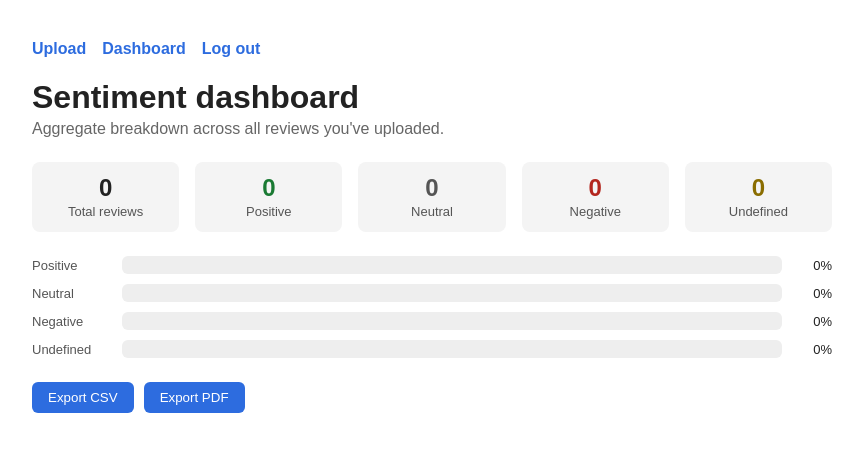
After one commit to kabacase/Sentify, a Flask app: page /dashboard in a window 1280 px wide. The commit adds this page. Shown: the top 452 px of the page, without its empty margins (208-1071 px from the left). Run offline with Flask 3, Linux system fonts and the light colour scheme; the visitor is signed in with stand-in values (Sample User, id 1); data that the repository does not hold is empty.

Commit message:
Add login, dashboard, and export to sentiment analyzer
Builds out the remaining sprint features on top of the CSV upload +
VADER classification from sprint 1: session-based login against
seeded demo accounts, per-user persistence in SQLite, an Undefined
sentiment bucket for unreadable rows, a dashboard with an aggregate
breakdown, and CSV/PDF export of results.

Co-Authored-By: Claude Sonnet 5 <noreply@anthropic.com>

```diff
--- a/app.py
+++ b/app.py
@@ -1,9 +1,17 @@
-from flask import Flask, render_template, request
-from vaderSentiment.vaderSentiment import SentimentIntensityAnalyzer
 import csv
 import io
+from functools import wraps
+
+from flask import Flask, render_template, request, redirect, url_for, session, Response
+from vaderSentiment.vaderSentiment import SentimentIntensityAnalyzer
+from werkzeug.security import check_password_hash
+from fpdf import FPDF
+from fpdf.enums import XPos, YPos
+
+import db
 
 app = Flask(__name__)
+app.secret_key = "sentify-dev-secret"
 analyzer = SentimentIntensityAnalyzer()
 
 # columns we'll look for in the uploaded CSV, in order of preference
@@ -19,7 +27,9 @@ def find_review_column(fieldnames):
 
 
 def classify(text):
-    """Returns 'Positive', 'Negative', or 'Neutral' for a piece of text."""
+    """Returns 'Positive', 'Negative', 'Neutral', or 'Undefined' for a piece of text."""
+    if not text or not text.strip():
+        return "Undefined"
     score = analyzer.polarity_scores(text)["compound"]
     if score >= 0.05:
         return "Positive"
@@ -29,8 +39,46 @@ def classify(text):
         return "Neutral"
 
 
-@app.route("/", methods=["GET", "POST"])
+def login_required(view):
+    @wraps(view)
+    def wrapped(*args, **kwargs):
+        if not session.get("user_id"):
+            return redirect(url_for("login"))
+        return view(*args, **kwargs)
+    return wrapped
+
+
+@app.route("/")
 def index():
+    if session.get("user_id"):
+        return redirect(url_for("upload"))
+    return redirect(url_for("login"))
+
+
+@app.route("/login", methods=["GET", "POST"])
+def login():
+    error = None
+    if request.method == "POST":
+        email = request.form.get("email", "").strip()
+        password = request.form.get("password", "")
+        user = db.get_user_by_email(email)
+        if user and check_password_hash(user["password_hash"], password):
+            session["user_id"] = user["id"]
+            session["email"] = user["email"]
+            return redirect(url_for("upload"))
+        error = "Invalid email or password."
+    return render_template("login.html", error=error)
+
+
+@app.route("/logout")
+def logout():
+    session.clear()
+    return redirect(url_for("login"))
+
+
+@app.route("/upload", methods=["GET", "POST"])
+@login_required
+def upload():
     results = None
     error = None
     summary = None
@@ -54,26 +102,75 @@ def index():
                     results = []
                     for row in reader:
                         text = (row.get(column) or "").strip()
-                        if text:
-                            results.append({
-                                "text": text,
-                                "sentiment": classify(text),
-                            })
+                        sentiment = classify(text)
+                        db.create_review(session["user_id"], text, sentiment)
+                        results.append({"text": text, "sentiment": sentiment})
 
                     if not results:
-                        error = "No review text found in that file."
+                        error = "No rows found in that file."
                     else:
                         summary = {
                             "total": len(results),
                             "positive": sum(1 for r in results if r["sentiment"] == "Positive"),
                             "negative": sum(1 for r in results if r["sentiment"] == "Negative"),
                             "neutral": sum(1 for r in results if r["sentiment"] == "Neutral"),
+                            "undefined": sum(1 for r in results if r["sentiment"] == "Undefined"),
                         }
             except Exception:
                 error = "Couldn't read that file. Make sure it's a valid CSV."
 
-    return render_template("index.html", results=results, error=error, summary=summary)
+    return render_template("upload.html", results=results, error=error, summary=summary)
+
+
+@app.route("/dashboard")
+@login_required
+def dashboard():
+    summary = db.get_summary_for_user(session["user_id"])
+    percentages = {}
+    for key in ("positive", "negative", "neutral", "undefined"):
+        percentages[key] = round((summary[key] / summary["total"]) * 100) if summary["total"] else 0
+    return render_template("dashboard.html", summary=summary, percentages=percentages)
+
+
+@app.route("/export/csv")
+@login_required
+def export_csv():
+    reviews = db.get_reviews_for_user(session["user_id"])
+    buffer = io.StringIO()
+    writer = csv.writer(buffer)
+    writer.writerow(["review", "sentiment"])
+    for review in reviews:
+        writer.writerow([review["text"], review["sentiment"]])
+
+    return Response(
+        buffer.getvalue(),
+        mimetype="text/csv",
+        headers={"Content-Disposition": "attachment; filename=sentify_results.csv"},
+    )
+
+
+@app.route("/export/pdf")
+@login_required
+def export_pdf():
+    reviews = db.get_reviews_for_user(session["user_id"])
+
+    pdf = FPDF()
+    pdf.add_page()
+    pdf.set_font("Helvetica", "B", 16)
+    pdf.cell(0, 10, "Sentify Sentiment Results", new_x=XPos.LMARGIN, new_y=YPos.NEXT)
+    pdf.set_font("Helvetica", "", 11)
+    for review in reviews:
+        line = f"[{review['sentiment']}] {review['text']}"
+        pdf.multi_cell(0, 8, line, new_x=XPos.LMARGIN, new_y=YPos.NEXT)
+
+    pdf_bytes = bytes(pdf.output())
+    return Response(
+        pdf_bytes,
+        mimetype="application/pdf",
+        headers={"Content-Disposition": "attachment; filename=sentify_results.pdf"},
+    )
 
 
 if __name__ == "__main__":
+    db.init_db()
     app.run(debug=True)
--- /dev/null
+++ b/db.py
@@ -0,0 +1,84 @@
+import sqlite3
+from datetime import datetime
+from werkzeug.security import generate_password_hash
+
+DB_PATH = "sentify.db"
+
+DEMO_USERS = [
+    ("demo@sentify.com", "demo1234"),
+    ("manager@sentify.com", "manager123"),
+]
+
+
+def get_db():
+    conn = sqlite3.connect(DB_PATH)
+    conn.row_factory = sqlite3.Row
+    return conn
+
+
+def init_db():
+    conn = get_db()
+    conn.execute("""
+        CREATE TABLE IF NOT EXISTS users (
+            id INTEGER PRIMARY KEY AUTOINCREMENT,
+            email TEXT UNIQUE NOT NULL,
+            password_hash TEXT NOT NULL
+        )
+    """)
+    conn.execute("""
+        CREATE TABLE IF NOT EXISTS reviews (
+            id INTEGER PRIMARY KEY AUTOINCREMENT,
+            user_id INTEGER NOT NULL,
+            text TEXT NOT NULL,
+            sentiment TEXT NOT NULL,
+            created_at TEXT NOT NULL,
+            FOREIGN KEY (user_id) REFERENCES users (id)
+        )
+    """)
+
+    existing = conn.execute("SELECT COUNT(*) FROM users").fetchone()[0]
+    if existing == 0:
+        for email, password in DEMO_USERS:
+            conn.execute(
+                "INSERT INTO users (email, password_hash) VALUES (?, ?)",
+                (email, generate_password_hash(password)),
+            )
+
+    conn.commit()
+    conn.close()
+
+
+def get_user_by_email(email):
+    conn = get_db()
+    user = conn.execute("SELECT * FROM users WHERE email = ?", (email,)).fetchone()
+    conn.close()
+    return user
+
+
+def create_review(user_id, text, sentiment):
+    conn = get_db()
+    conn.execute(
+        "INSERT INTO reviews (user_id, text, sentiment, created_at) VALUES (?, ?, ?, ?)",
+        (user_id, text, sentiment, datetime.now().isoformat()),
+    )
+    conn.commit()
+    conn.close()
+
+
+def get_reviews_for_user(user_id):
+    conn = get_db()
+    reviews = conn.execute(
+        "SELECT * FROM reviews WHERE user_id = ? ORDER BY id DESC", (user_id,)
+    ).fetchall()
+    conn.close()
+    return reviews
+
+
+def get_summary_for_user(user_id):
+    reviews = get_reviews_for_user(user_id)
+    summary = {"total": len(reviews), "positive": 0, "negative": 0, "neutral": 0, "undefined": 0}
+    for review in reviews:
+        key = review["sentiment"].lower()
+        if key in summary:
+            summary[key] += 1
+    return summary
--- a/requirements.txt
+++ b/requirements.txt
@@ -1,2 +1,3 @@
 Flask
 vaderSentiment
+fpdf2
--- a/static/style.css
+++ b/static/style.css
@@ -20,6 +20,36 @@ h1 {
   display: flex;
   gap: 10px;
   align-items: center;
+}
+
+.topnav {
+  margin-bottom: 20px;
+  display: flex;
+  gap: 16px;
+}
+
+.topnav a {
+  color: #2d6cdf;
+  text-decoration: none;
+  font-weight: bold;
+}
+
+.topnav a:hover {
+  text-decoration: underline;
+}
+
+.login-form {
+  margin: 24px 0;
+  display: flex;
+  flex-direction: column;
+  gap: 10px;
+  max-width: 300px;
+}
+
+.login-form input {
+  padding: 8px 10px;
+  border: 1px solid #ccc;
+  border-radius: 6px;
 }
 
 button {
@@ -68,6 +98,53 @@ button:hover {
 .stat.positive .num { color: #1a7a33; }
 .stat.negative .num { color: #b3261e; }
 .stat.neutral .num { color: #555; }
+.stat.undefined .num { color: #8a6d00; }
+
+.bar-chart {
+  margin: 24px 0;
+}
+
+.bar-row {
+  display: flex;
+  align-items: center;
+  gap: 10px;
+  margin-bottom: 10px;
+}
+
+.bar-label {
+  width: 80px;
+  font-size: 13px;
+  color: #555;
+}
+
+.bar-track {
+  flex: 1;
+  background: #eee;
+  border-radius: 6px;
+  height: 18px;
+  overflow: hidden;
+}
+
+.bar-fill {
+  height: 100%;
+}
+
+.bar-fill.positive { background: #1a7a33; }
+.bar-fill.negative { background: #b3261e; }
+.bar-fill.neutral { background: #999; }
+.bar-fill.undefined { background: #d4a900; }
+
+.bar-pct {
+  width: 40px;
+  font-size: 13px;
+  text-align: right;
+}
+
+.export-links {
+  display: flex;
+  gap: 10px;
+  margin-top: 16px;
+}
 
 table {
   width: 100%;
@@ -93,3 +170,4 @@ th, td {
 .tag.positive { background: #d4edda; color: #155724; }
 .tag.negative { background: #f8d7da; color: #721c24; }
 .tag.neutral  { background: #e2e3e5; color: #383d41; }
+.tag.undefined { background: #fff3cd; color: #856404; }
--- /dev/null
+++ b/templates/dashboard.html
@@ -0,0 +1,56 @@
+<!DOCTYPE html>
+<html lang="en">
+<head>
+  <meta charset="UTF-8">
+  <title>Sentify - Dashboard</title>
+  <link rel="stylesheet" href="{{ url_for('static', filename='style.css') }}">
+</head>
+<body>
+
+  <nav class="topnav">
+    <a href="{{ url_for('upload') }}">Upload</a>
+    <a href="{{ url_for('dashboard') }}">Dashboard</a>
+    <a href="{{ url_for('logout') }}">Log out</a>
+  </nav>
+
+  <h1>Sentiment dashboard</h1>
+  <p class="subtitle">Aggregate breakdown across all reviews you've uploaded.</p>
+
+  <div class="summary">
+    <div class="stat"><span class="num">{{ summary.total }}</span><span class="label">Total reviews</span></div>
+    <div class="stat positive"><span class="num">{{ summary.positive }}</span><span class="label">Positive</span></div>
+    <div class="stat neutral"><span class="num">{{ summary.neutral }}</span><span class="label">Neutral</span></div>
+    <div class="stat negative"><span class="num">{{ summary.negative }}</span><span class="label">Negative</span></div>
+    <div class="stat undefined"><span class="num">{{ summary.undefined }}</span><span class="label">Undefined</span></div>
+  </div>
+
+  <div class="bar-chart">
+    <div class="bar-row">
+      <span class="bar-label">Positive</span>
+      <div class="bar-track"><div class="bar-fill positive" style="width: {{ percentages.positive }}%;"></div></div>
+      <span class="bar-pct">{{ percentages.positive }}%</span>
+    </div>
+    <div class="bar-row">
+      <span class="bar-label">Neutral</span>
+      <div class="bar-track"><div class="bar-fill neutral" style="width: {{ percentages.neutral }}%;"></div></div>
+      <span class="bar-pct">{{ percentages.neutral }}%</span>
+    </div>
+    <div class="bar-row">
+      <span class="bar-label">Negative</span>
+      <div class="bar-track"><div class="bar-fill negative" style="width: {{ percentages.negative }}%;"></div></div>
+      <span class="bar-pct">{{ percentages.negative }}%</span>
+    </div>
+    <div class="bar-row">
+      <span class="bar-label">Undefined</span>
+      <div class="bar-track"><div class="bar-fill undefined" style="width: {{ percentages.undefined }}%;"></div></div>
+      <span class="bar-pct">{{ percentages.undefined }}%</span>
+    </div>
+  </div>
+
+  <div class="export-links">
+    <a href="{{ url_for('export_csv') }}"><button type="button">Export CSV</button></a>
+    <a href="{{ url_for('export_pdf') }}"><button type="button">Export PDF</button></a>
+  </div>
+
+</body>
+</html>
```
Also changed, not shown: templates/login.html (added, +24 -0 lines), templates/upload.html (renamed from templates/index.html, +9 -2 lines), README.md, 1 other file.
